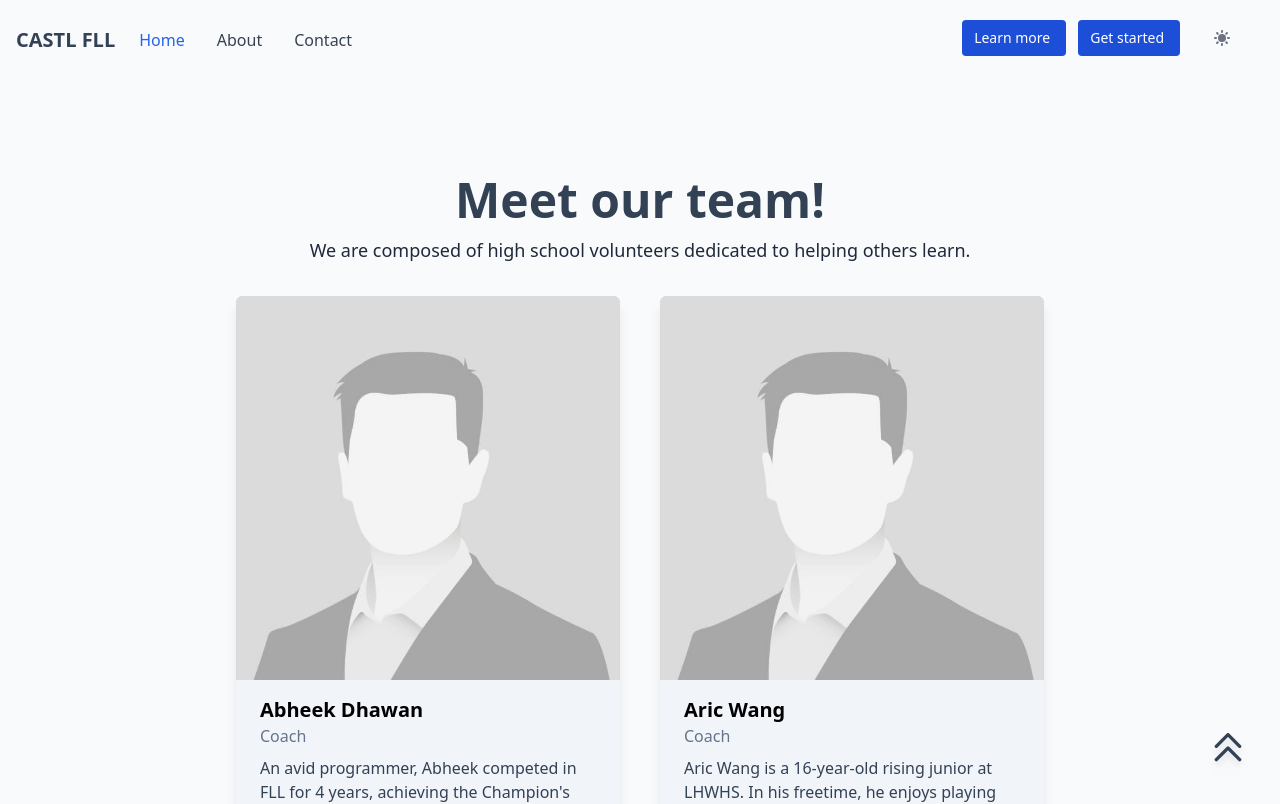
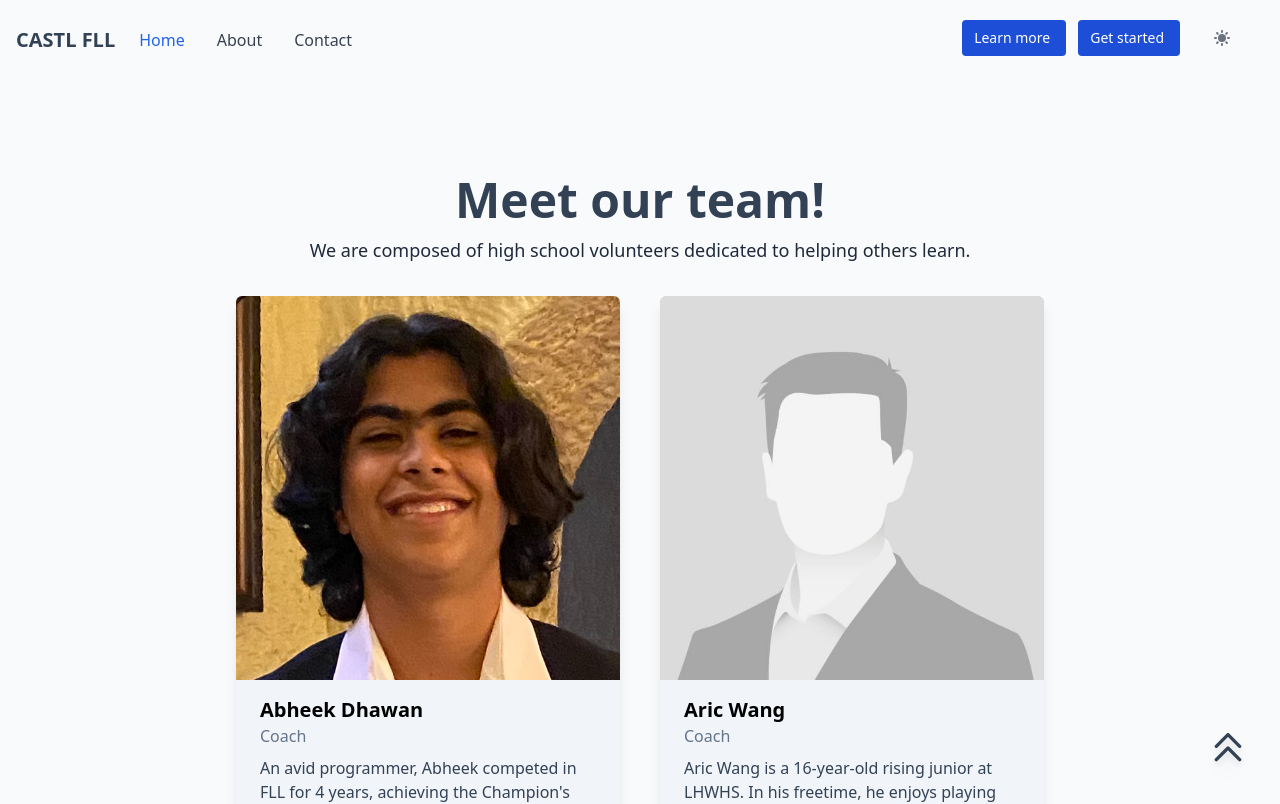
Before and after one commit to Coding-Academy-STL/fllstl.codes, a Next.js app: page / in a window 1280 px wide. Shown: the top 804 px of the page. Built offline with nearby package versions, Linux system fonts and the light colour scheme.

Commit message:
feat: add picture for Abheek

```diff
--- a/pages/index.tsx
+++ b/pages/index.tsx
@@ -3,7 +3,6 @@ import type { NextPage } from 'next'
 
 // components
 import Layout from '../components/layout'
-import Navbar from '../components/navbar'
 import AboutCard from '../components/aboutCard'
 
 // styles
@@ -12,15 +11,14 @@ import {
     FaGithub,
     FaInstagram,
     FaEnvelope,
-    FaQuestionCircle,
 } from 'react-icons/fa'
 import Alert from '../components/alert'
 import { useRouter } from 'next/router'
-import { useEffect, useState } from 'react'
 
 const people = [
     {
         name: 'Abheek Dhawan',
+        image: '/img/team/abheek-dhawan.png',
         role: 'Coach',
         bio: "An avid programmer, Abheek competed in FLL for 4 years, achieving the Champion's Award in 2019 at the Razorback Invitational. He has continued with his robotics journey as a programmer for the Ladue HWHS FRC team.",
         links: [
```
Also changed, not shown: public/img/team/abheek-dhawan.png (added).
